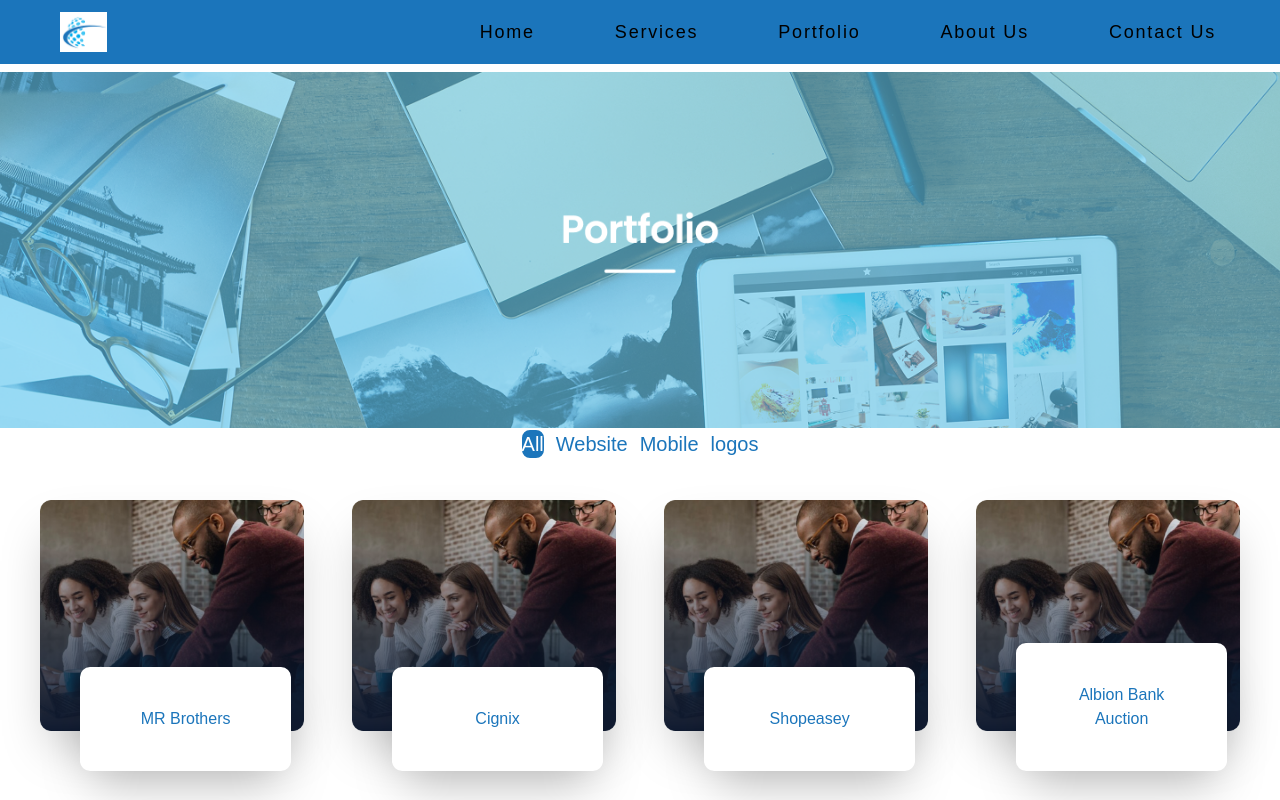
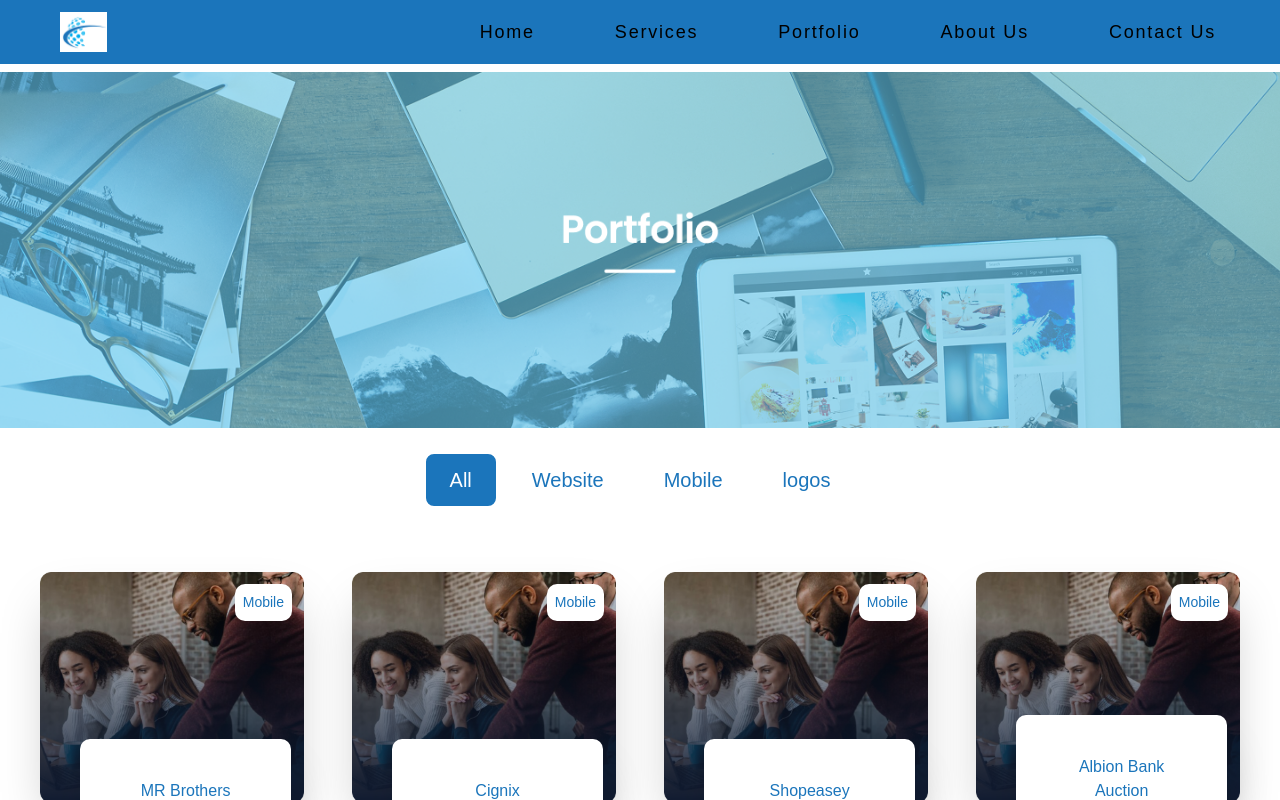
Before and after one commit to Anbuvel-2003/guvenix_tech, a React (Vite) app: page /portfolio in a window 1280 px wide. Shown: the top 800 px of the page. Built offline with nearby package versions, Linux system fonts and the light colour scheme.

Commit message:
small change

```diff
--- a/src/pages/ProjectTag.jsx
+++ b/src/pages/ProjectTag.jsx
@@ -6,7 +6,7 @@
     : "text-[#1B75BB] hover:border-[#1B75BB] border-white ";
   return (
     <button
-      className={`${buttonStyles} rounded-[10px] border-2 md:px-6 md:py-3 px-3 py-1 md:text-xl text-[16px] cursor-pointer  `}
+      className={`${buttonStyles} rounded-[10px] border-2 md:!px-6 md:!py-3 !px-3 !py-1 md:text-xl text-[16px] cursor-pointer  `}
       onClick={() => onClick(name)}
     >
       {name}
--- a/src/pages/portfolio.jsx
+++ b/src/pages/portfolio.jsx
@@ -119,7 +119,7 @@
         <img src={portfolio} className="w-screen h-auto" />
       </div>
       <section id="projects">
-        <div className="text-white flex flex-row justify-center items-center gap-2 py-6">
+        <div className="text-white flex flex-row justify-center items-center gap-2 !py-6">
           <ProjectTag
             onClick={handleTagChange}
             name="All"
@@ -151,6 +151,9 @@
               transition={{ duration: 0.3, delay: index * 0.4 }}
             >
               <div className="relative !mb-10 cursor-pointer shadow-2xl rounded-2xl bg-[#1B75BB]">
+                <div className="!p-2 border-amber-50 absolute bg-white rounded-[10px] top-3 right-3 ">
+                  <h3 className="text-[#1B75BB] font-light text-[14px] capitalize">mobile</h3>
+                </div>
                 <img src={container} alt="rounded w-[100%] h-[100%]" />
                 <div className="bg-white lg:!p-10 md:!p-5 !p-3 absolute w-[80%] rounded-[10px] md:-bottom-10 -bottom-5 lg:!mx-10 md:!mx-5 !mx-7 shadow-2xl">
                   <h3 className="text-[#1B75BB] text-center">{project.title}</h3>
```
